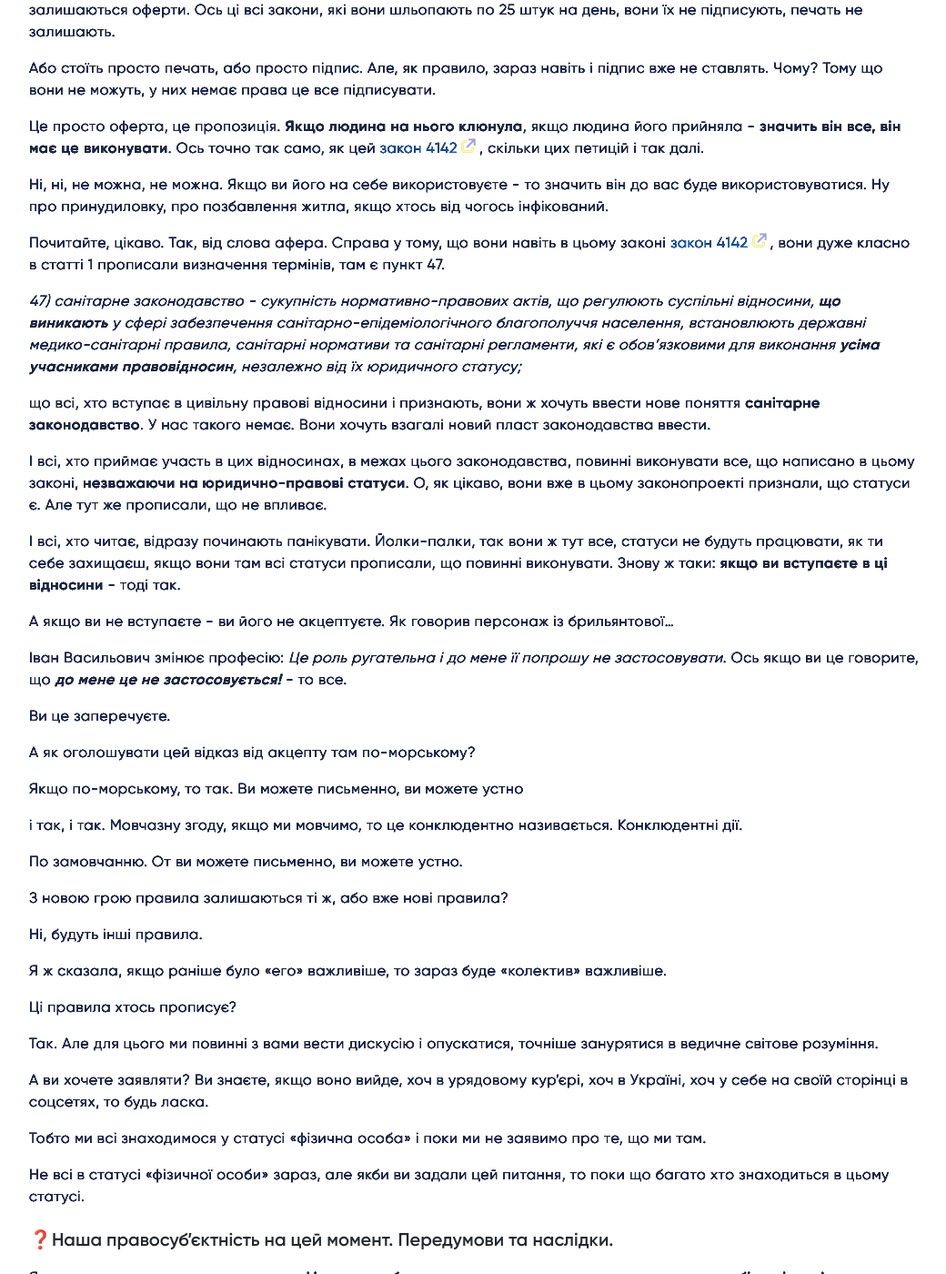
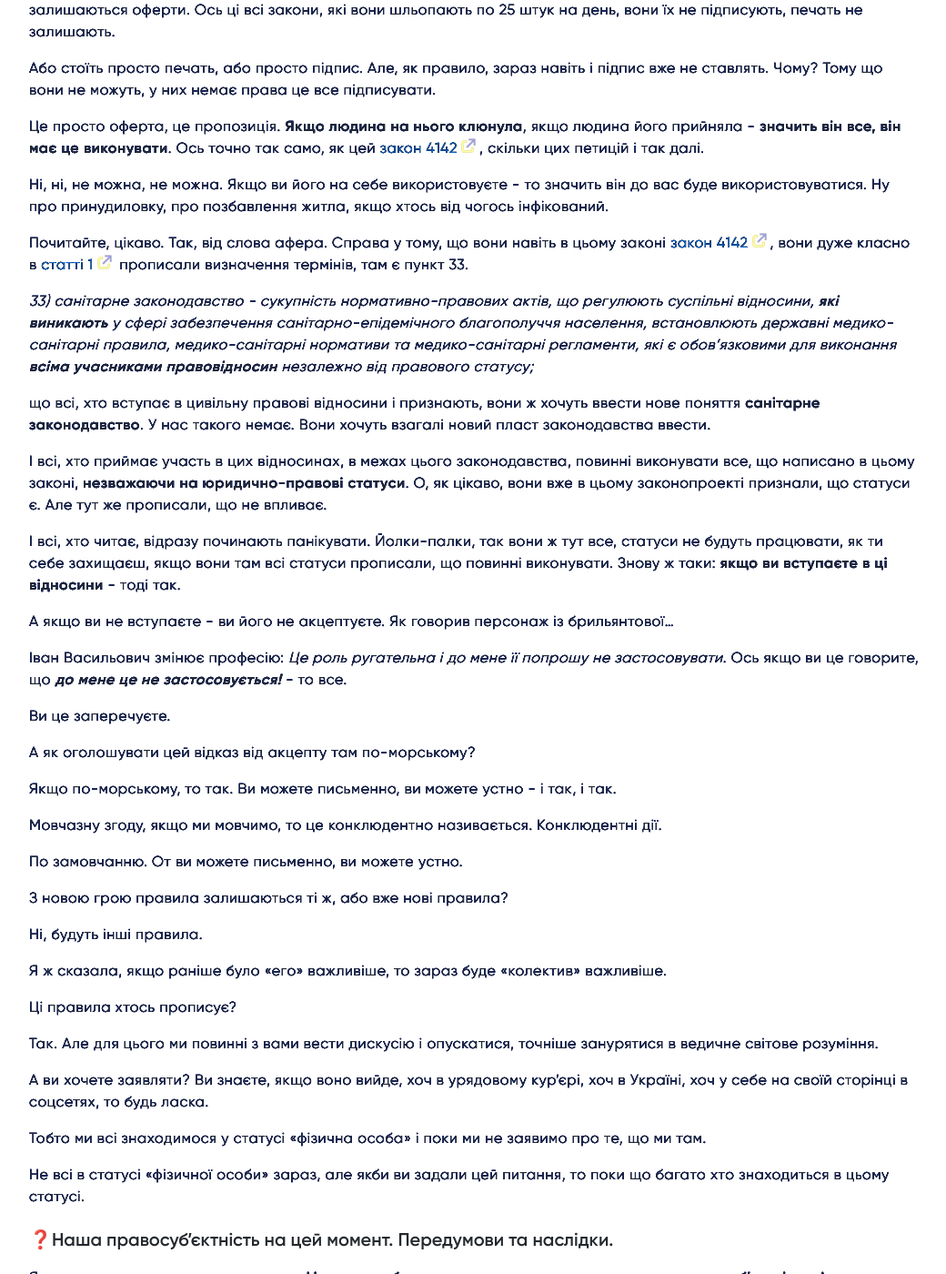
Before and after one commit to my-ihq-prf/voleviyavlennya, a Jekyll site: the page built from docs/pages/you_tube/zhenchina-l-a-r-i-s-a/k1-chelovekgrazhdanin-statusy-i-pravosubuektnost-katerina-nechiporenko-iyerarhiya-prava-v-sviti/index.md, in a window 1280 px wide and 1400 px high, scrolled down 22244 px. Shown: the whole window at 91% size, without its empty margins (118-1158 px from the left). Built offline with Jekyll 4.4.1, drawn with Linux system fonts in a browser that asks for light colours; some web fonts are replaced; our own code applies the rules of GitHub Pages for plain Markdown files; some of the changed text lies outside the part shown.

Commit message:
main ✨ home commit

```diff
--- a/docs/pages/you_tube/zhenchina-l-a-r-i-s-a/k1-chelovekgrazhdanin-statusy-i-pravosubuektnost-katerina-nechiporenko-iyerarhiya-prava-v-sviti/index.md
+++ b/docs/pages/you_tube/zhenchina-l-a-r-i-s-a/k1-chelovekgrazhdanin-statusy-i-pravosubuektnost-katerina-nechiporenko-iyerarhiya-prava-v-sviti/index.md
@@ -683,13 +683,13 @@
 
 Або стоїть просто печать, або просто підпис. Але, як правило, зараз навіть і підпис вже не ставлять. Чому? Тому що вони не можуть, у них немає права це все підписувати.
 
-Це просто оферта, це пропозиція. **Якщо людина на нього клюнула**, якщо людина його прийняла - **значить він все, він має це виконувати**. Ось точно так само, як цей [закон 4142](https://w1.c1.rada.gov.ua/pls/zweb2/webproc4_1?pf3511=70025), скільки цих петицій і так далі.
+Це просто оферта, це пропозиція. **Якщо людина на нього клюнула**, якщо людина його прийняла - **значить він все, він має це виконувати**. Ось точно так само, як цей [закон 4142](https://zakon.rada.gov.ua/laws/show/2573-IX#Text), скільки цих петицій і так далі.
 
 Ні, ні, не можна, не можна. Якщо ви його на себе використовуєте - то значить він до вас буде використовуватися. Ну про принудиловку, про позбавлення житла, якщо хтось від чогось інфікований.
 
-Почитайте, цікаво. Так, від слова афера. Справа у тому, що вони навіть в цьому законі [закон 4142](https://w1.c1.rada.gov.ua/pls/zweb2/webproc4_1?pf3511=70025), вони дуже класно в статті 1 прописали визначення термінів, там є пункт 47.
-
-_47) санітарне законодавство - сукупність нормативно-правових актів, що регулюють суспільні відносини, **що виникають** у сфері забезпечення санітарно-епідеміологічного благополуччя населення, встановлюють державні медико-санітарні правила, санітарні нормативи та санітарні регламенти, які є обов’язковими для виконання **усіма учасниками правовідносин**, незалежно від їх юридичного статусу;_
+Почитайте, цікаво. Так, від слова афера. Справа у тому, що вони навіть в цьому законі [закон 4142](https://zakon.rada.gov.ua/laws/show/2573-IX#Text), вони дуже класно в [статті 1](https://zakon.rada.gov.ua/laws/show/2573-IX#n6) прописали визначення термінів, там є пункт 33.
+
+_33) санітарне законодавство - сукупність нормативно-правових актів, що регулюють суспільні відносини, **які виникають** у сфері забезпечення санітарно-епідемічного благополуччя населення, встановлюють державні медико-санітарні правила, медико-санітарні нормативи та медико-санітарні регламенти, які є обов’язковими для виконання **всіма учасниками правовідносин** незалежно від правового статусу;_
 
 що всі, хто вступає в цивільну правові відносини і признають, вони ж хочуть ввести нове поняття **санітарне законодавство**. У нас такого немає. Вони хочуть взагалі новий пласт законодавства ввести.
 
@@ -705,9 +705,9 @@
 
 А як оголошувати цей відказ від акцепту там по-морському?
 
-Якщо по-морському, то так. Ви можете письменно, ви можете устно
-
-і так, і так. Мовчазну згоду, якщо ми мовчимо, то це конклюдентно називається. Конклюдентні дії.
+Якщо по-морському, то так. Ви можете письменно, ви можете устно - і так, і так.
+
+Мовчазну згоду, якщо ми мовчимо, то це конклюдентно називається. Конклюдентні дії.
 
 По замовчанню. От ви можете письменно, ви можете устно.
 
```
Also changed, not shown: other parts of docs/pages/you_tube/zhenchina-l-a-r-i-s-a/k1-chelovekgrazhdanin-statusy-i-pravosubuektnost-katerina-nechiporenko-iyerarhiya-prava-v-sviti/index.md (+2 -2 lines).
